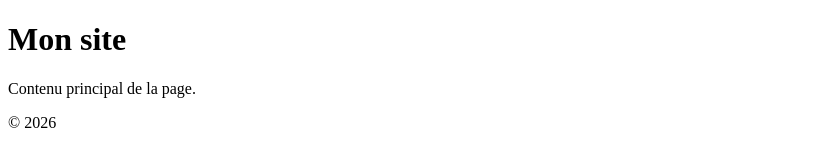
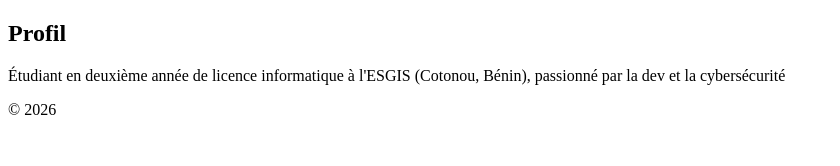
Before and after one commit to Davis-kurt/mon-cv, a plain HTML site: page index.html in a window 1280 px wide. Shown: the whole page, without its empty margins (0-840 px from the left). Drawn offline with Linux system fonts and the light colour scheme.

Commit message:
mise en place de la section description

```diff
--- a/index.html
+++ b/index.html
@@ -8,11 +8,14 @@
 </head>
 <body>
   <header>
-    <h1>Mon site</h1>
+
   </header>
 
   <main>
-    <p>Contenu principal de la page.</p>
+    <section id="description">
+      <h2>Profil</h2>
+      <p>Étudiant en deuxième année de licence informatique à l'ESGIS (Cotonou, Bénin), passionné par la dev et la cybersécurité</p>
+    </section>
   </main>
 
   <footer>
```
